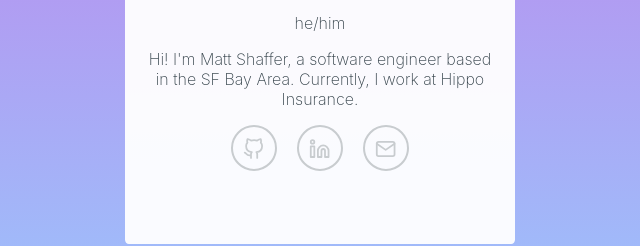
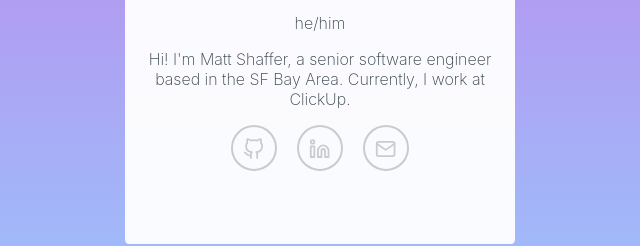
Before and after one commit to mattshaffer11/landing-page, a website built with Parcel: page src/index.html in a window 1280 px wide. Shown: the part 356-602 px from the top of the page, 320-960 px from the left. Built offline with nearby package versions, Linux system fonts and the light colour scheme.

Commit message:
Update roles

```diff
--- a/src/index.html
+++ b/src/index.html
@@ -18,7 +18,7 @@
         </div>
         <div class="introduction">
           <p>he/him</p>
-          <p>Hi! I'm Matt Shaffer, a software engineer based in the SF Bay Area. Currently, I work at Hippo Insurance.</p>
+          <p>Hi! I'm Matt Shaffer, a senior software engineer based in the SF Bay Area. Currently, I work at ClickUp.</p>
         </div>
         <div class="links">
           <a class="link-icon" aria-label="GitHub account" href="https://github.com/mattshaffer11">
```
Also changed, not shown: docs/index.html (+1 -1 lines).
